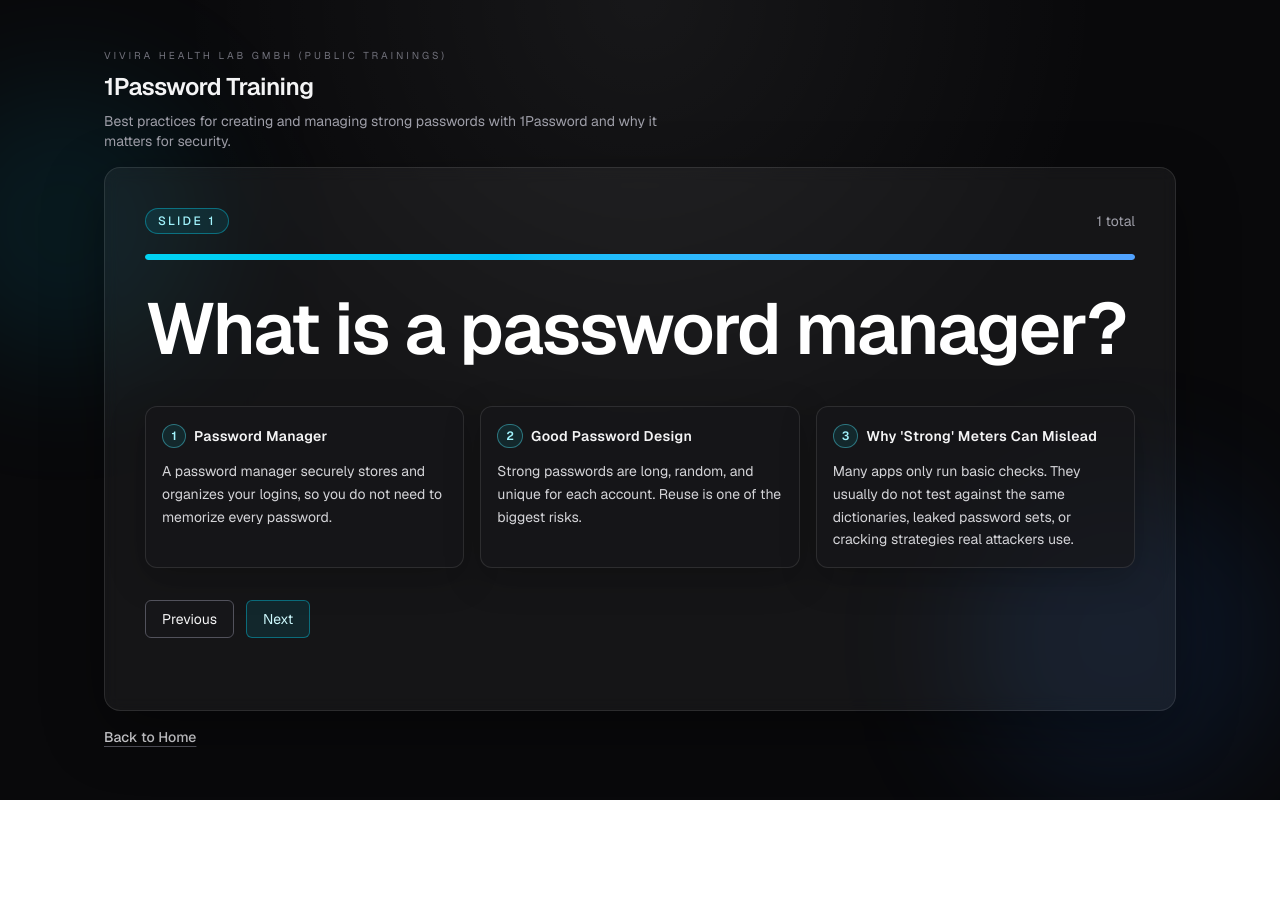
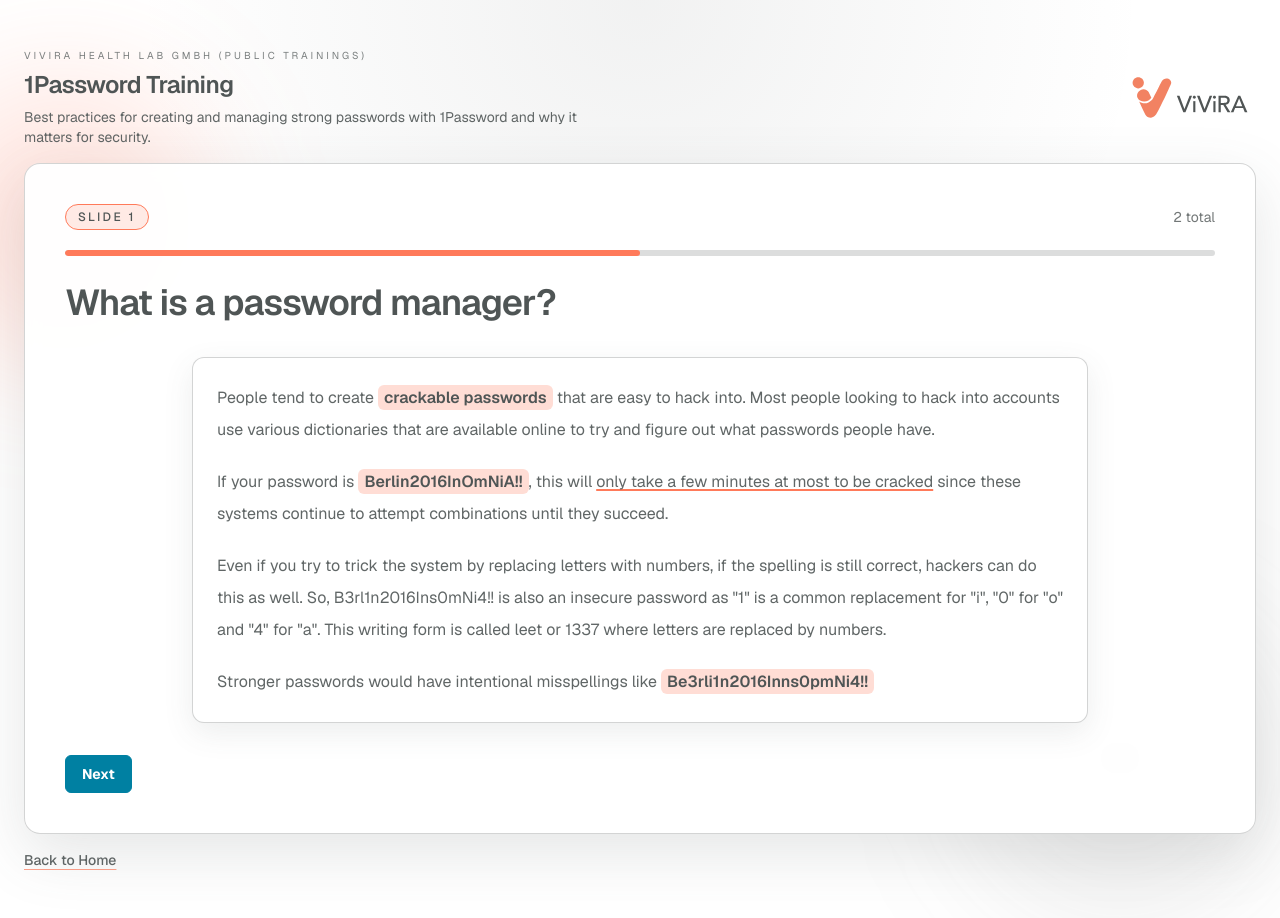
Before and after one commit to BobbiSteele/BobbiSteele.github.io, a Next.js app: page /1password in a window 1280 px wide. Before the commit the page ends 800 px from the top, so only its background shows below. Built offline with nearby package versions, Linux system fonts and the light colour scheme.

Commit message:
Updated UI to match Vivira and started adding content

```diff
--- a/app/1password/page.tsx
+++ b/app/1password/page.tsx
@@ -1,13 +1,20 @@
 "use client";
 
 import Link from "next/link";
+import Image from "next/image";
 import { useState } from "react";
 
 type Slide = {
   title: string;
-  points: Array<{
+  points?: Array<{
     label: string;
     text: string;
+  }>;
+  quizQuestions?: Array<{
+    prompt: string;
+    options: string[];
+    correctIndex: number;
+    explanation: string;
   }>;
 };
 
@@ -16,16 +23,49 @@
     title: "What is a password manager?",
     points: [
       {
-        label: "Password Manager",
-        text: "A password manager securely stores and organizes your logins, so you do not need to memorize every password.",
+        label: "Crackable Passwords",
+        text: "People tend to create crackable passwords that are easy to hack into. Most people looking to hack into accounts use various dictionaries that are available online to try and figure out what passwords people have.",
       },
       {
-        label: "Good Password Design",
-        text: "Strong passwords are long, random, and unique for each account. Reuse is one of the biggest risks.",
+        label: "Common Pattern Example",
+        text: "If your password is Berlin2016InOmNiA!!, this will only take a few minutes at most to be cracked since these systems continue to attempt combinations until they succeed.",
       },
       {
-        label: "Why 'Strong' Meters Can Mislead",
-        text: "Many apps only run basic checks. They usually do not test against the same dictionaries, leaked password sets, or cracking strategies real attackers use.",
+        label: "Leet Speak Is Still Guessable",
+        text: "Even if you try to trick the system by replacing letters with numbers, if the spelling is still correct, hackers can do this as well. So, B3rl1n2016Ins0mNi4!! is also an insecure password as '1' is a common replacement for 'i', '0' for 'o' and '4' for 'a'. This writing form is called leet or 1337 where letters are replaced by numbers.",
+      },
+      {
+        label: "Stronger Alternative",
+        text: "Stronger passwords would have intentional misspellings like Be3rli1n2016Inns0pmNi4!!",
+      },
+    ],
+  },
+  {
+    title: "Quiz",
+    quizQuestions: [
+      {
+        prompt: "What is a password manager?",
+        options: [
+          "A tool that stores and generates secure passwords",
+          "A browser popup blocker",
+          "A social media account backup",
+          "A tool to speed up internet browsing",
+        ],
+        correctIndex: 0,
+        explanation: "A password manager stores and helps generate strong, unique passwords for your accounts.",
+      },
+      {
+        prompt: "Which one of the following is a strong password?",
+        options: ["password123", "Summer2024!", "CorrectHorseBatteryStaple!92", "qwerty"],
+        correctIndex: 2,
+        explanation:
+          "Long and unpredictable passphrases are generally stronger than short, common, or reused passwords.",
+      },
+      {
+        prompt: "How often would you ideally change your passwords?",
+        options: ["Once a week", "Every month", "Every three months", "Never"],
+        correctIndex: 2,
+        explanation: "For this training context, the target answer is every three months.",
       },
     ],
   },
@@ -33,83 +73,163 @@
 
 export default function OnePasswordPage() {
   const [currentSlide, setCurrentSlide] = useState(0);
+  const [selectedAnswers, setSelectedAnswers] = useState<Record<number, number>>({});
   const totalSlides = slides.length;
   const slide = slides[currentSlide];
   const progress = ((currentSlide + 1) / totalSlides) * 100;
 
   const goNext = () => {
+    setSelectedAnswers({});
     setCurrentSlide((prev) => (prev + 1) % totalSlides);
   };
 
   const goPrev = () => {
+    setSelectedAnswers({});
     setCurrentSlide((prev) => (prev - 1 + totalSlides) % totalSlides);
   };
 
+  const answerQuestion = (questionIndex: number, optionIndex: number) => {
+    setSelectedAnswers((prev) => ({
+      ...prev,
+      [questionIndex]: optionIndex,
+    }));
+  };
+
   return (
-    <main className="relative min-h-screen overflow-hidden bg-zinc-950 text-zinc-100">
+    <main className="relative min-h-screen overflow-hidden bg-[#FFFFFF] text-[#4F5555]">
       <div className="pointer-events-none absolute inset-0">
-        <div className="absolute -left-20 top-20 h-72 w-72 rounded-full bg-cyan-500/10 blur-3xl" />
-        <div className="absolute bottom-0 right-0 h-80 w-80 rounded-full bg-blue-500/10 blur-3xl" />
-        <div className="absolute inset-0 bg-[radial-gradient(circle_at_top,rgba(255,255,255,0.06),transparent_45%)]" />
+        <div className="absolute -left-20 top-20 h-72 w-72 rounded-full bg-[#FF7A5A]/20 blur-3xl" />
+        <div className="absolute bottom-0 right-0 h-80 w-80 rounded-full bg-[#4F5555]/10 blur-3xl" />
+        <div className="absolute inset-0 bg-[radial-gradient(circle_at_top,rgba(79,85,85,0.08),transparent_45%)]" />
       </div>
 
-      <div className="relative mx-auto flex w-full max-w-6xl flex-col gap-4 px-6 py-10 sm:px-10 sm:py-12">
-        <header className="space-y-2">
-          <p className="text-[10px] uppercase tracking-[0.3em] text-zinc-500">Vivira Health Lab GmbH (Public Trainings)</p>
-          <h1 className="text-xl font-semibold tracking-tight text-zinc-100 sm:text-2xl">1Password Training</h1>
-          <p className="max-w-xl text-sm text-zinc-400">
+      <div className="relative mx-auto flex w-full max-w-7xl flex-col gap-4 px-5 py-10 sm:px-6 sm:py-12">
+        <header className="flex items-center justify-between gap-4 sm:gap-5">
+          <div className="flex min-w-0 flex-1 flex-col gap-1.5">
+            <p className="text-[10px] uppercase tracking-[0.3em] text-[#4F5555]/75">Vivira Health Lab GmbH (Public Trainings)</p>
+            <h1 className="text-xl font-semibold tracking-tight text-[#4F5555] sm:text-2xl">1Password Training</h1>
+            <p className="max-w-xl text-sm text-[#4F5555]/90">
               Best practices for creating and managing strong passwords with 1Password and why it matters for security.
             </p>
+          </div>
+          <Image
+            src="/Vivira-logo.svg"
+            alt="Vivira logo"
+            width={132}
+            height={36}
+            priority
+            className="h-auto w-[112px] shrink-0 sm:w-[132px]"
+          />
         </header>
 
-        <section className="min-h-[68vh] rounded-2xl border border-white/10 bg-white/5 p-7 shadow-[0_20px_60px_rgba(0,0,0,0.35)] backdrop-blur sm:p-10">
+        <section className="min-h-[68vh] rounded-2xl border border-[#4F5555]/25 bg-[#FFFFFF]/95 p-7 shadow-[0_20px_60px_rgba(79,85,85,0.15)] backdrop-blur sm:p-10">
           <div className="mb-5 flex items-center justify-between gap-4">
-            <span className="rounded-full border border-cyan-400/40 bg-cyan-400/10 px-3 py-1 text-xs font-medium uppercase tracking-[0.2em] text-cyan-200">
+            <span className="rounded-full border border-[#FF7A5A] bg-[#FF7A5A]/15 px-3 py-1 text-xs font-medium uppercase tracking-[0.2em] text-[#4F5555]">
               Slide {currentSlide + 1}
             </span>
-            <span className="text-sm text-zinc-400">{totalSlides} total</span>
+            <span className="text-sm text-[#4F5555]/80">{totalSlides} total</span>
           </div>
 
-          <div className="mb-6 h-1.5 w-full overflow-hidden rounded-full bg-zinc-800">
+          <div className="mb-6 h-1.5 w-full overflow-hidden rounded-full bg-[#4F5555]/20">
             <div
-              className="h-full rounded-full bg-gradient-to-r from-cyan-400 to-blue-400 transition-all duration-500"
+              className="h-full rounded-full bg-[#FF7A5A] transition-all duration-500"
               style={{ width: `${progress}%` }}
             />
           </div>
 
-          <h2 className="text-5xl font-semibold leading-tight tracking-tight text-white sm:text-6xl md:text-7xl">
+          <h2 className="text-2xl font-semibold leading-tight tracking-tight text-[#4F5555] sm:text-3xl md:text-4xl">
             {slide.title}
           </h2>
 
-          <div className="mt-8 grid gap-4 sm:grid-cols-3">
-            {slide.points.map((point, index) => (
+          {slide.points && currentSlide === 0 && (
+            <article className="mx-auto mt-8 max-w-4xl rounded-xl border border-[#4F5555]/25 bg-[#FFFFFF] p-6 shadow-[0_10px_30px_rgba(79,85,85,0.10)]">
+              <div className="space-y-5">
+                <p className="text-base leading-8 text-[#4F5555]/90">
+                  People tend to create <span className="rounded-md bg-[#FF7A5A]/25 px-1.5 py-0.5 font-semibold text-[#4F5555]">crackable passwords</span> that are easy to
+                  hack into. Most people looking to hack into accounts use various dictionaries that are available online to try
+                  and figure out what passwords people have.
+                </p>
+
+                <p className="text-base leading-8 text-[#4F5555]/90">
+                  If your password is <span className="rounded-md bg-[#FF7A5A]/25 px-1.5 py-0.5 font-semibold text-[#4F5555]">Berlin2016InOmNiA!!</span>, this will{" "}
+                  <span className="underline decoration-[#FF7A5A] decoration-2 underline-offset-2">only take a few minutes at most to be cracked</span> since
+                  these systems continue to attempt combinations until they succeed.
+                </p>
+
+                <p className="text-base leading-8 text-[#4F5555]/90">
+                  Even if you try to trick the system by replacing letters with numbers, if the spelling is still correct,
+                  hackers can do this as well. So, B3rl1n2016Ins0mNi4!! is also an insecure password as "1" is a common
+                  replacement for "i", "0" for "o" and "4" for "a". This writing form is called leet or 1337 where letters are
+                  replaced by numbers.
+                </p>
+
+                <p className="text-base leading-8 text-[#4F5555]/90">
+                  Stronger passwords would have intentional misspellings like{" "}
+                  <span className="rounded-md bg-[#FF7A5A]/25 px-1.5 py-0.5 font-semibold text-[#4F5555]">Be3rli1n2016Inns0pmNi4!!</span>
+                </p>
+              </div>
+            </article>
+          )}
+
+          {slide.quizQuestions && (
+            <div className="mt-8 grid gap-5">
+              {slide.quizQuestions.map((question, questionIndex) => {
+                const selected = selectedAnswers[questionIndex];
+                const answered = selected !== undefined;
+                const isCorrect = answered && selected === question.correctIndex;
+
+                return (
                   <article
-                key={point.label}
-                className="rounded-xl border border-white/10 bg-zinc-900/70 p-4 shadow-[0_10px_35px_rgba(0,0,0,0.25)]"
+                    key={question.prompt}
+                    className="rounded-xl border border-[#4F5555]/25 bg-[#FFFFFF] p-4 shadow-[0_10px_30px_rgba(79,85,85,0.10)]"
                   >
-                <div className="mb-3 inline-flex items-center gap-2">
-                  <span className="inline-flex h-6 min-w-6 items-center justify-center rounded-full border border-cyan-300/40 bg-cyan-400/10 px-2 text-xs font-semibold text-cyan-200">
-                    {index + 1}
-                  </span>
-                  <h3 className="text-sm font-semibold tracking-wide text-zinc-100">{point.label}</h3>
-                </div>
-                <p className="text-sm leading-relaxed text-zinc-300">{point.text}</p>
-              </article>
+                    <p className="text-base font-semibold text-[#4F5555]">{question.prompt}</p>
+                    <div className="mt-3 grid gap-2 sm:grid-cols-2">
+                      {question.options.map((option, optionIndex) => (
+                        <button
+                          key={option}
+                          type="button"
+                          onClick={() => answerQuestion(questionIndex, optionIndex)}
+                          className="rounded-md border border-[#4F5555]/35 bg-[#FFFFFF] px-3 py-2 text-left text-sm text-[#4F5555] transition hover:border-[#FF7A5A] hover:bg-[#FF7A5A]/8"
+                        >
+                          {option}
+                        </button>
                       ))}
                     </div>
 
+                    {answered && (
+                      <div
+                        className={`mt-3 rounded-md border px-3 py-2 text-sm ${
+                          isCorrect
+                            ? "border-[#1f9d58] bg-[#1f9d58]/15 text-[#1f9d58]"
+                            : "border-[#c62828] bg-[#c62828]/12 text-[#c62828]"
+                        }`}
+                      >
+                        <p className="font-semibold">{isCorrect ? "Correct" : "Not quite"}</p>
+                        <p>{question.explanation}</p>
+                        {isCorrect && <p className="mt-1 text-base">🎉 🎉 🎉</p>}
+                      </div>
+                    )}
+                  </article>
+                );
+              })}
+            </div>
+          )}
+
           <div className="mt-8 flex flex-wrap gap-3">
+            {currentSlide > 0 && (
               <button
                 type="button"
                 onClick={goPrev}
-              className="rounded-md border border-zinc-600 bg-zinc-900/60 px-4 py-2 text-sm text-zinc-100 transition hover:border-zinc-400 hover:bg-zinc-800"
+                className="rounded-md border border-[#4F5555]/45 bg-[#FFFFFF] px-4 py-2 text-sm text-[#4F5555] transition hover:border-[#4F5555] hover:bg-[#4F5555]/5"
               >
                 Previous
               </button>
+            )}
             <button
               type="button"
               onClick={goNext}
-              className="rounded-md border border-cyan-400/40 bg-cyan-400/10 px-4 py-2 text-sm text-cyan-100 transition hover:bg-cyan-400/20"
+              className="rounded-md border border-[#0080A2] bg-[#0080A2] px-4 py-2 text-sm font-bold text-[#FFFFFF] transition hover:bg-[#0080A2]/90"
             >
               Next
             </button>
@@ -118,7 +238,7 @@
 
         <Link
           href="/"
-          className="inline-flex w-fit items-center text-sm font-medium text-zinc-300 underline decoration-zinc-600 underline-offset-4 transition hover:text-white hover:decoration-zinc-300"
+          className="inline-flex w-fit items-center text-sm font-medium text-[#4F5555]/90 underline decoration-[#FF7A5A]/70 underline-offset-4 transition hover:text-[#4F5555] hover:decoration-[#FF7A5A]"
         >
           Back to Home
         </Link>
```
Also changed, not shown: public/LOGO.svg (added), public/Vivira-logo.svg (added). Lines whose indentation alone changed are shown as unchanged.
